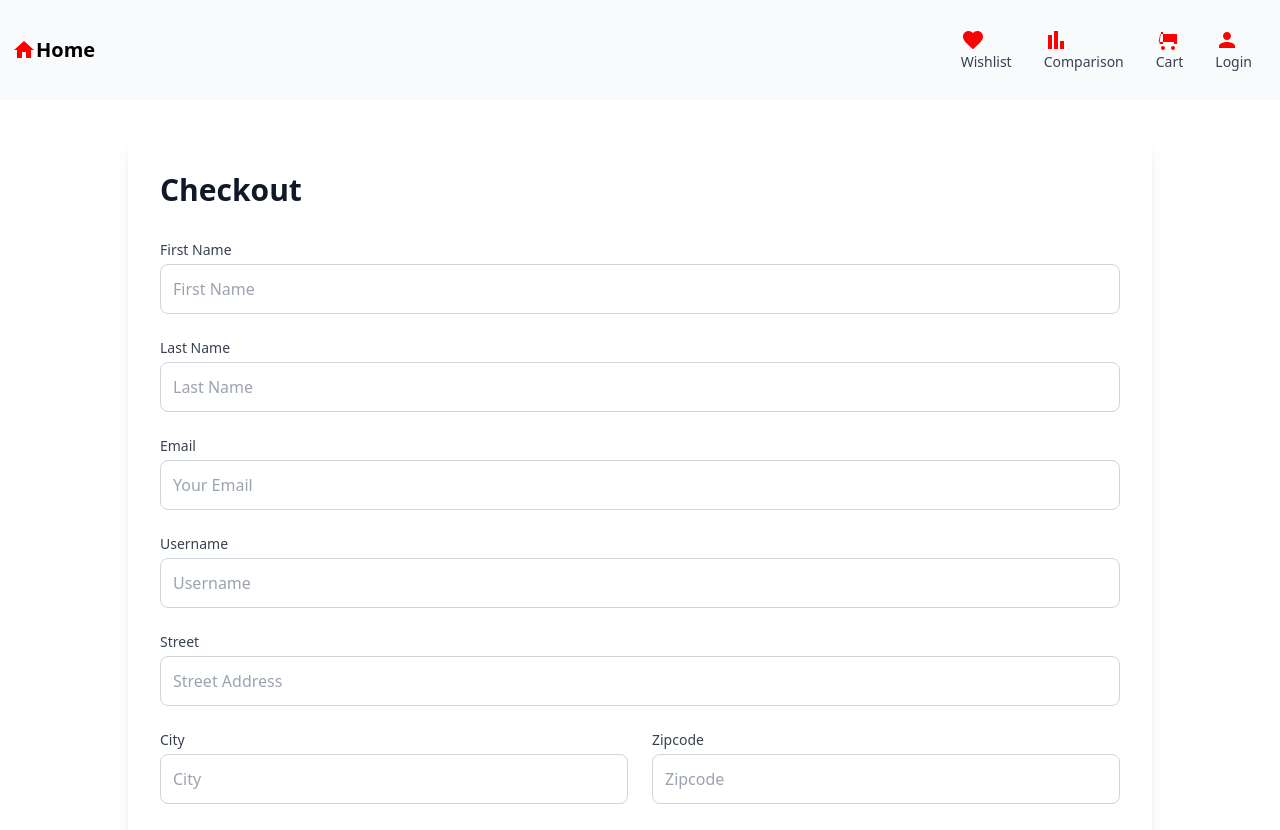
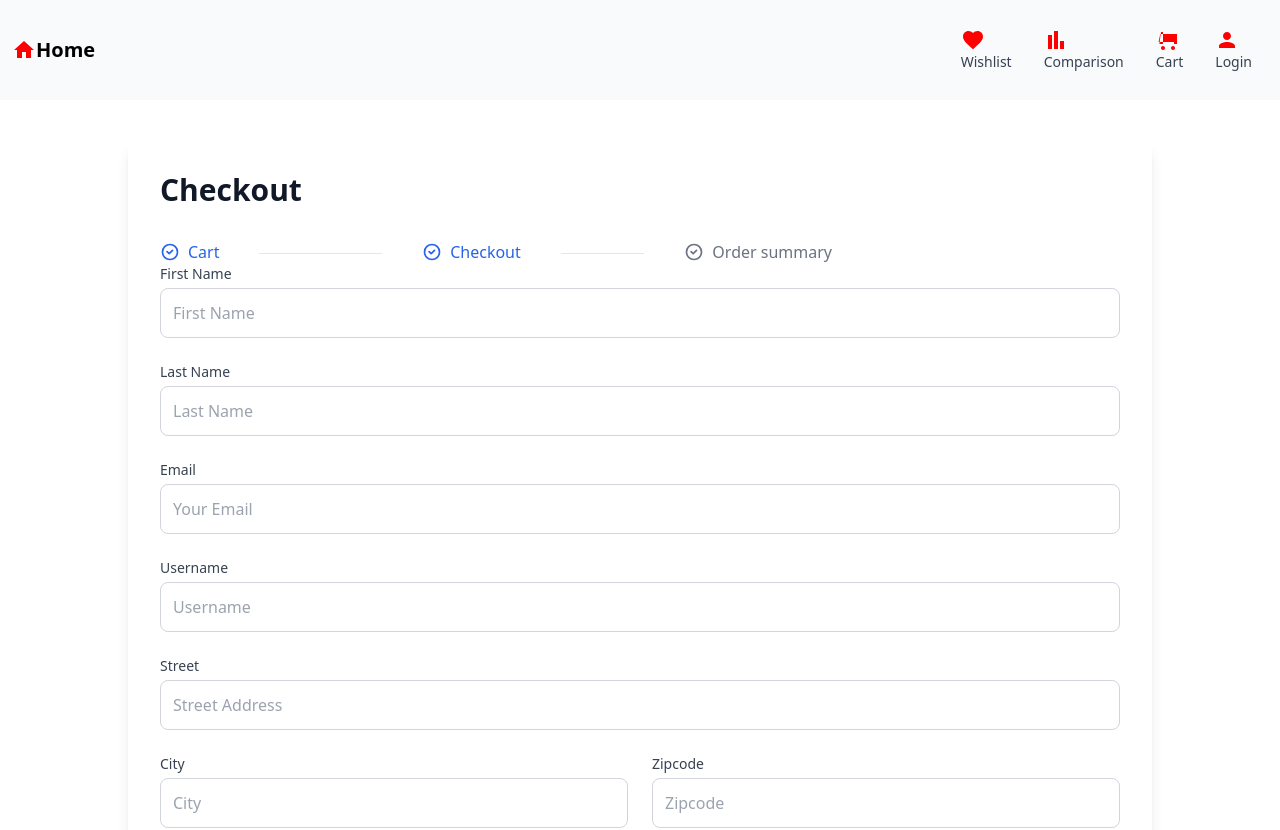
Before and after one commit to ChristopherTsh/JSF-Portofilo_Piece_CHRTSH528_BCL2407_GroupA_Christopher_Tshoma_JSF04, a Vue app: page /checkout in a window 1280 px wide. Shown: the top 830 px of the page. Built offline with nearby package versions, Linux system fonts and the light colour scheme; no server answers.

Commit message:
"removed unused component, update svg activeness in product, restructured Index file, update cart "

```diff
--- a/src/Pages/Cart.vue
+++ b/src/Pages/Cart.vue
@@ -11,12 +11,14 @@
         class="items-center flex w-full max-w-2xl text-center text-sm font-medium text-gray-500 dark:text-gray-400 sm:text-base"
       >
         <li
-          class="after:border-1 flex items-center text-primary-700 after:mx-6 after:hidden after:h-1 after:w-full after:border-b after:border-gray-200 dark:text-primary-500 dark:after:border-gray-700 sm:after:inline-block sm:after:content-[''] md:w-full xl:after:mx-10"
+          :class="{ 'text-blue-600': currentStep === 'cart' }"
+          class="after:border-1 flex items-center after:mx-6 after:hidden after:h-1 after:w-full after:border-b after:border-gray-200 dark:after:border-gray-700 sm:after:inline-block sm:after:content-[''] md:w-full xl:after:mx-10"
         >
           <span
             class="flex items-center after:mx-2 after:text-gray-200 after:content-['/'] dark:after:text-gray-500 sm:after:hidden"
           >
             <svg
+              :class="{ 'text-blue-600': currentStep === 'cart' }"
               class="me-2 h-4 w-4 sm:h-5 sm:w-5"
               aria-hidden="true"
               xmlns="http://www.w3.org/2000/svg"
@@ -38,12 +40,14 @@
         </li>
 
         <li
-          class="after:border-1 flex items-center text-primary-700 after:mx-6 after:hidden after:h-1 after:w-full after:border-b after:border-gray-200 dark:text-primary-500 dark:after:border-gray-700 sm:after:inline-block sm:after:content-[''] md:w-full xl:after:mx-10"
+          :class="{ 'text-blue-600': currentStep === 'checkout' }"
+          class="after:border-1 flex items-center after:mx-6 after:hidden after:h-1 after:w-full after:border-b after:border-gray-200 dark:after:border-gray-700 sm:after:inline-block sm:after:content-[''] md:w-full xl:after:mx-10"
         >
           <span
             class="flex items-center after:mx-2 after:text-gray-200 after:content-['/'] dark:after:text-gray-500 sm:after:hidden"
           >
             <svg
+              :class="{ 'text-blue-600': currentStep === 'checkout' }"
               class="me-2 h-4 w-4 sm:h-5 sm:w-5"
               aria-hidden="true"
               xmlns="http://www.w3.org/2000/svg"
@@ -64,8 +68,12 @@
           </span>
         </li>
 
-        <li class="flex shrink-0 items-center">
+        <li
+          :class="{ 'text-blue-600': currentStep === 'summary' }"
+          class="flex shrink-0 items-center"
+        >
           <svg
+            :class="{ 'text-blue-600': currentStep === 'summary' }"
             class="me-2 h-4 w-4 sm:h-5 sm:w-5"
             aria-hidden="true"
             xmlns="http://www.w3.org/2000/svg"
@@ -319,7 +327,7 @@
               </div>
             </div>
 
-            <!-- Voucher Input Section -->
+            <!-- remove -->
 
             <div
               class="space-y-4 rounded-lg border border-gray-200 bg-white p-4 shadow-sm dark:border-gray-700 dark:bg-gray-800 sm:p-6"
@@ -392,6 +400,7 @@ export default {
     return {
       goToCheckout,
       cart,
+      currentStep: "cart",
     };
   },
   computed: {
@@ -414,7 +423,18 @@ export default {
     ]),
   },
   removeAllProducts() {
-    this.clearCart(); // Call the mutation to clear the cart
-  },
+      try {
+        console.log('Attempting to remove all products'); // Debugging: Log before attempting action
+        this.clearCart(); // Attempt to clear cart
+      } catch (error) {
+        console.error('Error while removing products:', error); // Debugging: Log error details
+      }
+    },
 };
 </script>
+
+<style scoped>
+.text-blue-600 {
+  color: #2563eb; /* Blue color */
+}
+</style>
--- a/src/Pages/Checkout.vue
+++ b/src/Pages/Checkout.vue
@@ -1,11 +1,98 @@
 <template>
-    <section class="max-w-5xl mx-auto mt-10 p-8 bg-white dark:bg-gray-800 shadow-lg rounded-lg">
-      <h1 class="text-3xl font-bold text-gray-900 dark:text-white mb-8">Checkout</h1>
+  <section
+    class="max-w-5xl mx-auto mt-10 p-8 bg-white dark:bg-gray-800 shadow-lg rounded-lg"
+  >
+    <h1 class="text-3xl font-bold text-gray-900 dark:text-white mb-8">
+      Checkout
+    </h1>
+    <ol class="items-center flex w-full max-w-2xl text-center text-sm font-medium text-gray-500 dark:text-gray-400 sm:text-base">
+    <li
+      :class="{'text-blue-600': currentStep === 'cart' || currentStep === 'checkout'}"
+      class="after:border-1 flex items-center after:mx-6 after:hidden after:h-1 after:w-full after:border-b after:border-gray-200 dark:after:border-gray-700 sm:after:inline-block sm:after:content-[''] md:w-full xl:after:mx-10"
+    >
+      <span class="flex items-center after:mx-2 after:text-gray-200 after:content-['/'] dark:after:text-gray-500 sm:after:hidden">
+        <svg
+          :class="{'text-blue-600': currentStep === 'cart' || currentStep === 'checkout'}"
+          class="me-2 h-4 w-4 sm:h-5 sm:w-5"
+          aria-hidden="true"
+          xmlns="http://www.w3.org/2000/svg"
+          width="24"
+          height="24"
+          fill="none"
+          viewBox="0 0 24 24"
+        >
+          <path
+            stroke="currentColor"
+            stroke-linecap="round"
+            stroke-linejoin="round"
+            stroke-width="2"
+            d="M8.5 11.5 11 14l4-4m6 2a9 9 0 1 1-18 0 9 9 0 0 1 18 0Z"
+          />
+        </svg>
+        Cart
+      </span>
+    </li>
+
+    <li
+      :class="{'text-blue-600': currentStep === 'checkout'}"
+      class="after:border-1 flex items-center after:mx-6 after:hidden after:h-1 after:w-full after:border-b after:border-gray-200 dark:after:border-gray-700 sm:after:inline-block sm:after:content-[''] md:w-full xl:after:mx-10"
+    >
+      <span class="flex items-center after:mx-2 after:text-gray-200 after:content-['/'] dark:after:text-gray-500 sm:after:hidden">
+        <svg
+          :class="{'text-blue-600': currentStep === 'checkout'}"
+          class="me-2 h-4 w-4 sm:h-5 sm:w-5"
+          aria-hidden="true"
+          xmlns="http://www.w3.org/2000/svg"
+          width="24"
+          height="24"
+          fill="none"
+          viewBox="0 0 24 24"
+        >
+          <path
+            stroke="currentColor"
+            stroke-linecap="round"
+            stroke-linejoin="round"
+            stroke-width="2"
+            d="M8.5 11.5 11 14l4-4m6 2a9 9 0 1 1-18 0 9 9 0 0 1 18 0Z"
+          />
+        </svg>
+        Checkout
+      </span>
+    </li>
+
+    <li
+      :class="{'text-blue-600': currentStep === 'summary'}"
+      class="flex shrink-0 items-center"
+    >
+      <svg
+        :class="{'text-blue-600': currentStep === 'summary'}"
+        class="me-2 h-4 w-4 sm:h-5 sm:w-5"
+        aria-hidden="true"
+        xmlns="http://www.w3.org/2000/svg"
+        width="24"
+        height="24"
+        fill="none"
+        viewBox="0 0 24 24"
+      >
+        <path
+          stroke="currentColor"
+          stroke-linecap="round"
+          stroke-linejoin="round"
+          stroke-width="2"
+          d="M8.5 11.5 11 14l4-4m6 2a9 9 0 1 1-18 0 9 9 0 0 1 18 0Z"
+        />
+      </svg>
+      Order summary
+    </li>
+  </ol>
     <form @submit.prevent="handleSubmit" class="grid grid-cols-2 gap-6">
-
       <!-- Name Fields -->
       <div class="col-span-2">
-          <label for="firstname" class="block text-sm font-medium text-gray-700 dark:text-gray-300">First Name</label>
+        <label
+          for="firstname"
+          class="block text-sm font-medium text-gray-700 dark:text-gray-300"
+          >First Name</label
+        >
         <input
           type="text"
           id="firstname"
@@ -15,7 +102,11 @@
         />
       </div>
       <div class="col-span-2">
-          <label for="lastname" class="block text-sm font-medium text-gray-700 dark:text-gray-300">Last Name</label>
+        <label
+          for="lastname"
+          class="block text-sm font-medium text-gray-700 dark:text-gray-300"
+          >Last Name</label
+        >
         <input
           type="text"
           id="lastname"
@@ -27,7 +118,11 @@
 
       <!-- Email Field -->
       <div class="col-span-2">
-          <label for="email" class="block text-sm font-medium text-gray-700 dark:text-gray-300">Email</label>
+        <label
+          for="email"
+          class="block text-sm font-medium text-gray-700 dark:text-gray-300"
+          >Email</label
+        >
         <input
           type="email"
           id="email"
@@ -39,7 +134,11 @@
 
       <!-- Username Field -->
       <div class="col-span-2">
-          <label for="username" class="block text-sm font-medium text-gray-700 dark:text-gray-300">Username</label>
+        <label
+          for="username"
+          class="block text-sm font-medium text-gray-700 dark:text-gray-300"
+          >Username</label
+        >
         <input
           type="text"
           id="username"
@@ -51,7 +150,11 @@
 
       <!-- Address Fields -->
       <div class="col-span-2">
-          <label for="street" class="block text-sm font-medium text-gray-700 dark:text-gray-300">Street</label>
+        <label
+          for="street"
+          class="block text-sm font-medium text-gray-700 dark:text-gray-300"
+          >Street</label
+        >
         <input
           type="text"
           id="street"
@@ -61,7 +164,11 @@
         />
       </div>
       <div>
-          <label for="city" class="block text-sm font-medium text-gray-700 dark:text-gray-300">City</label>
+        <label
+          for="city"
+          class="block text-sm font-medium text-gray-700 dark:text-gray-300"
+          >City</label
+        >
         <input
           type="text"
           id="city"
@@ -71,7 +178,11 @@
         />
       </div>
       <div>
-          <label for="zipcode" class="block text-sm font-medium text-gray-700 dark:text-gray-300">Zipcode</label>
+        <label
+          for="zipcode"
+          class="block text-sm font-medium text-gray-700 dark:text-gray-300"
+          >Zipcode</label
+        >
         <input
           type="text"
           id="zipcode"
@@ -83,7 +194,11 @@
 
       <!-- Geolocation Fields -->
       <div>
-          <label for="lat" class="block text-sm font-medium text-gray-700 dark:text-gray-300">Latitude</label>
+        <label
+          for="lat"
+          class="block text-sm font-medium text-gray-700 dark:text-gray-300"
+          >Latitude</label
+        >
         <input
           type="text"
           id="lat"
@@ -93,7 +208,11 @@
         />
       </div>
       <div>
-          <label for="long" class="block text-sm font-medium text-gray-700 dark:text-gray-300">Longitude</label>
+        <label
+          for="long"
+          class="block text-sm font-medium text-gray-700 dark:text-gray-300"
+          >Longitude</label
+        >
         <input
           type="text"
           id="long"
@@ -105,7 +224,11 @@
 
       <!-- Phone Number Field -->
       <div class="col-span-2">
-          <label for="phone" class="block text-sm font-medium text-gray-700 dark:text-gray-300">Phone Number</label>
+        <label
+          for="phone"
+          class="block text-sm font-medium text-gray-700 dark:text-gray-300"
+          >Phone Number</label
+        >
         <input
           type="text"
           id="phone"
@@ -117,7 +240,11 @@
 
       <!-- Payment Method Selection -->
       <div class="col-span-2">
-          <label for="payment" class="block text-sm font-medium text-gray-700 dark:text-gray-300">Payment Method</label>
+        <label
+          for="payment"
+          class="block text-sm font-medium text-gray-700 dark:text-gray-300"
+          >Payment Method</label
+        >
         <select
           id="payment"
           v-model="paymentMethod"
@@ -130,8 +257,14 @@
 
       <!-- Order Summary -->
       <div class="col-span-2">
-          <h2 class="text-xl font-semibold text-gray-900 dark:text-white mb-4">Order Summary</h2>
-          <div v-for="item in cart" :key="item.id" class="flex justify-between py-2">
+        <h2 class="text-xl font-semibold text-gray-900 dark:text-white mb-4">
+          Order Summary
+        </h2>
+        <div
+          v-for="item in cart"
+          :key="item.id"
+          class="flex justify-between py-2"
+        >
           <span>{{ item.name }} (x{{ item.quantity }})</span>
           <span>{{ formatCurrency(item.price * item.quantity) }}</span>
         </div>
@@ -143,13 +276,20 @@
 
       <!-- Place Order Button -->
       <div class="col-span-2">
-          <button type="submit" class="w-full bg-blue-600 text-white p-3 rounded-lg hover:bg-blue-700">
+        <button
+          type="submit"
+          class="w-full bg-blue-600 text-white p-3 rounded-lg hover:bg-blue-700"
+        >
           Place Order
         </button>
       </div>
 
       <!-- Confirmation or Error Message -->
-        <div v-if="orderMessage" class="col-span-2 mt-4 p-3 text-center" :class="orderMessageClass">
+      <div
+        v-if="orderMessage"
+        class="col-span-2 mt-4 p-3 text-center"
+        :class="orderMessageClass"
+      >
         {{ orderMessage }}
       </div>
     </form>
@@ -157,47 +297,49 @@
 </template>
 
 <script>
-  import { computed, ref, watchEffect } from 'vue';
-  import { useStore } from 'vuex';
-  import { useRouter } from 'vue-router';
+import { computed, ref, watchEffect } from "vue";
+import { useStore } from "vuex";
+import { useRouter } from "vue-router";
 
 export default {
   setup() {
     const store = useStore();
     const router = useRouter();
     const currentUser = computed(() => store.state.currentUser);
-      const userData = computed(() => store.state.usersData[currentUser.value?.userId]);
+    const userData = computed(
+      () => store.state.usersData[currentUser.value?.userId]
+    );
     const cart = computed(() => store.state.cart);
     const cartTotal = computed(() => store.getters.cartTotal);
 
     // Form fields
-      const firstname = ref('');
-      const lastname = ref('');
-      const email = ref('');
-      const username = ref('');
-      const street = ref('');
-      const city = ref('');
-      const zipcode = ref('');
-      const lat = ref('');
-      const long = ref('');
-      const phone = ref('');
-      const paymentMethod = ref('paypal');
-      const orderMessage = ref('');
-      const orderMessageClass = ref('');
+    const firstname = ref("");
+    const lastname = ref("");
+    const email = ref("");
+    const username = ref("");
+    const street = ref("");
+    const city = ref("");
+    const zipcode = ref("");
+    const lat = ref("");
+    const long = ref("");
+    const phone = ref("");
+    const paymentMethod = ref("paypal");
+    const orderMessage = ref("");
+    const orderMessageClass = ref("");
 
     // Auto-fill form with user data
     watchEffect(() => {
       if (userData.value) {
-          firstname.value = userData.value?.name?.firstname || '';
-          lastname.value = userData.value?.name?.lastname || '';
-          email.value = userData.value?.email || '';
-          username.value = userData.value?.username || '';
-          street.value = userData.value?.address?.street || '';
-          city.value = userData.value?.address?.city || '';
-          zipcode.value = userData.value?.address?.zipcode || '';
-          lat.value = userData.value?.address?.geolocation?.lat || '';
-          long.value = userData.value?.address?.geolocation?.long || '';
-          phone.value = userData.value?.phone || '';
+        firstname.value = userData.value?.name?.firstname || "";
+        lastname.value = userData.value?.name?.lastname || "";
+        email.value = userData.value?.email || "";
+        username.value = userData.value?.username || "";
+        street.value = userData.value?.address?.street || "";
+        city.value = userData.value?.address?.city || "";
+        zipcode.value = userData.value?.address?.zipcode || "";
+        lat.value = userData.value?.address?.geolocation?.lat || "";
+        long.value = userData.value?.address?.geolocation?.long || "";
+        phone.value = userData.value?.phone || "";
       }
     });
 
@@ -208,9 +350,9 @@
      * @returns {string} The formatted currency string.
      */
     const formatCurrency = (amount) => {
-        return new Intl.NumberFormat('en-US', {
-          style: 'currency',
-          currency: 'USD',
+      return new Intl.NumberFormat("en-US", {
+        style: "currency",
+        currency: "USD",
       }).format(amount);
     };
 
@@ -220,21 +362,21 @@
     const handleSubmit = async () => {
       try {
         // Call Vuex action to process the payment
-          const paymentResult = await store.dispatch('processPayment', {
+        const paymentResult = await store.dispatch("processPayment", {
           paymentMethod: paymentMethod.value,
           amount: cartTotal.value,
         });
 
         if (paymentResult.success) {
-            orderMessage.value = 'Order placed successfully!';
-            orderMessageClass.value = 'text-green-600 bg-green-100';
-            router.push('/order-confirmation');
+          orderMessage.value = "Order placed successfully!";
+          orderMessageClass.value = "text-green-600 bg-green-100";
+          router.push("/order-confirmation");
         } else {
-            throw new Error(paymentResult.message || 'Payment failed.');
+          throw new Error(paymentResult.message || "Payment failed.");
         }
       } catch (error) {
-          orderMessage.value = error.message || 'Something went wrong.';
-          orderMessageClass.value = 'text-red-600 bg-red-100';
+        orderMessage.value = error.message || "Something went wrong.";
+        orderMessageClass.value = "text-red-600 bg-red-100";
       }
     };
 
@@ -256,12 +398,17 @@
       orderMessageClass,
       formatCurrency,
       handleSubmit,
+      currentStep: 'checkout',
     };
   },
 };
 </script>
 
 <style scoped>
+.text-blue-600 {
+  color: #2563eb; /* Blue color */
+}
+
 body {
   background-color: #f7f8fa;
 }
--- a/src/router/index.js
+++ b/src/router/index.js
@@ -7,7 +7,7 @@ import Wishlist from '../Pages/Wishlist.vue';
 import Login from '../Pages/Login.vue';
 import store from '../store/store';
 import Comparison from '../Pages/Comparison.vue';
-import PaymentConfirmation from '../components/PaymentConfirmation.vue';
+// import PaymentConfirmation from '../components/PaymentConfirmation.vue';
 import Checkout from '../Pages/Checkout.vue';
 
 const routes = [
@@ -19,7 +19,7 @@ const routes = [
   { path: '/checkout', name: 'Checkout', component: Checkout },
   { path: '/login', name: 'Login', component: Login },
   { path: '/wishlist', name: 'Wishlist', component: Wishlist, meta: { requiresAuth: true } },
-  { path: '/payment-confirmation', name: 'PaymentConfirmation', component: PaymentConfirmation }
+  // { path: '/payment-confirmation', name: 'PaymentConfirmation', component: PaymentConfirmation }
 ];
 
 const router = createRouter({
--- a/src/store/store.js
+++ b/src/store/store.js
@@ -65,11 +65,30 @@ const store = createStore({
       }
     },
     removeFromCart(state, productId) {
+        const userId = state.currentUser?.userId;
+        if (userId) {
+            const updatedCart = state.usersData[userId].cart.filter(
+                (product) => product.id !== productId
+            );
+            state.usersData[userId].cart = updatedCart; // Direct assignment
+
+            console.log('Updated cart after removal:', state.usersData[userId].cart); // Debugging: Log updated cart
+        }
+    },
+    clearCart(state) {
+        const userId = state.currentUser?.userId;
+        if (userId) {
+            state.usersData[userId].cart = []; // Empty the cart
+
+            console.log('Cart cleared, current state:', state.usersData[userId].cart); // Debugging: Log state after clearing cart
+        }
+    },
+    clearCart(state) {
       const userId = state.currentUser?.userId;
       if (userId) {
-        state.usersData[userId].cart = state.usersData[userId].cart.filter(
-          (product) => product.id !== productId
-        );
+        state.usersData[userId].cart = []; // Empty the cart
+
+        console.log('Cart cleared, current state:', state.usersData[userId].cart); // Debugging: Log state after clearing cart
       }
     },
     incrementQuantity(state, productId) {
```
Also changed, not shown: src/components/PaymentConfirmation.vue (deleted, +0 -57 lines), src/components/ProductCard.vue (+17 -47 lines), src/components/isAuthenticated.vue (deleted, +0 -24 lines). Lines whose indentation alone changed are shown as unchanged.
